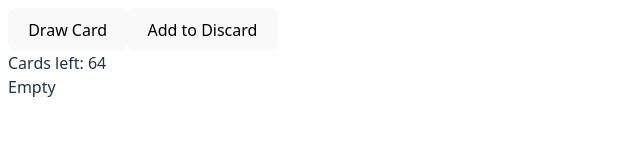
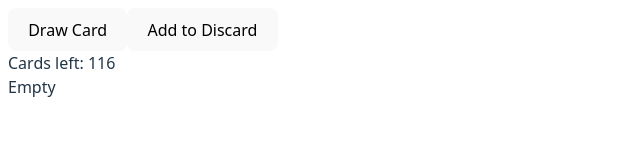
Before and after one commit to Dan-OH/stak-game, a React (Vite) app: page / in a window 1280 px wide. Shown: the top 146 px of the page, without its empty margins (0-640 px from the left). Built offline with nearby package versions, Linux system fonts and the light colour scheme.

Commit message:
duplicate color cards

```diff
--- a/src/App.jsx
+++ b/src/App.jsx
@@ -33,6 +33,7 @@ function App() {
     // Add colored cards (1 of each per color)
     colors.forEach((color) => {
       coloredCards.forEach((type) => {
+        deck.push({ type, color });
         deck.push({ type, color });
       });
     });
```
